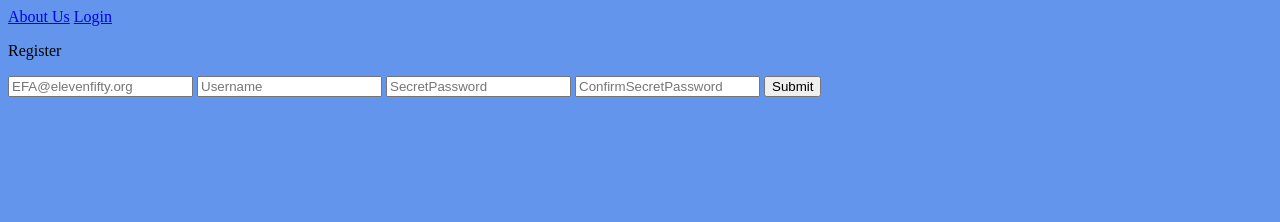
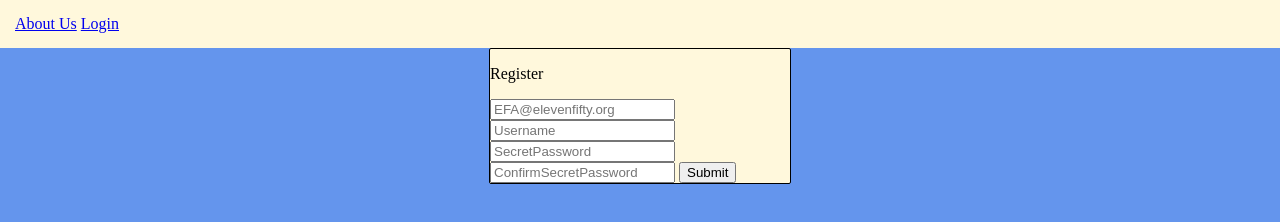
Before and after one commit to abduali0/HTMLRegisterPage, a plain HTML site: page Code/index.html in a window 1280 px wide. Drawn offline with nearby package versions, Linux system fonts and the light colour scheme.

Commit message:
css cool stuff

```diff
--- a/Code/main.css
+++ b/Code/main.css
@@ -1,3 +1,18 @@
 body{
+    margin: 0;
     background-color: cornflowerblue;
 }
+
+#form{
+    background-color: cornsilk;
+    border-radius: 2px;
+    border: 1px solid black;
+    width: 300px;
+    margin: auto;
+
+}
+
+.navbar{
+    background-color: cornsilk;
+    padding: 15px;
+}
```
